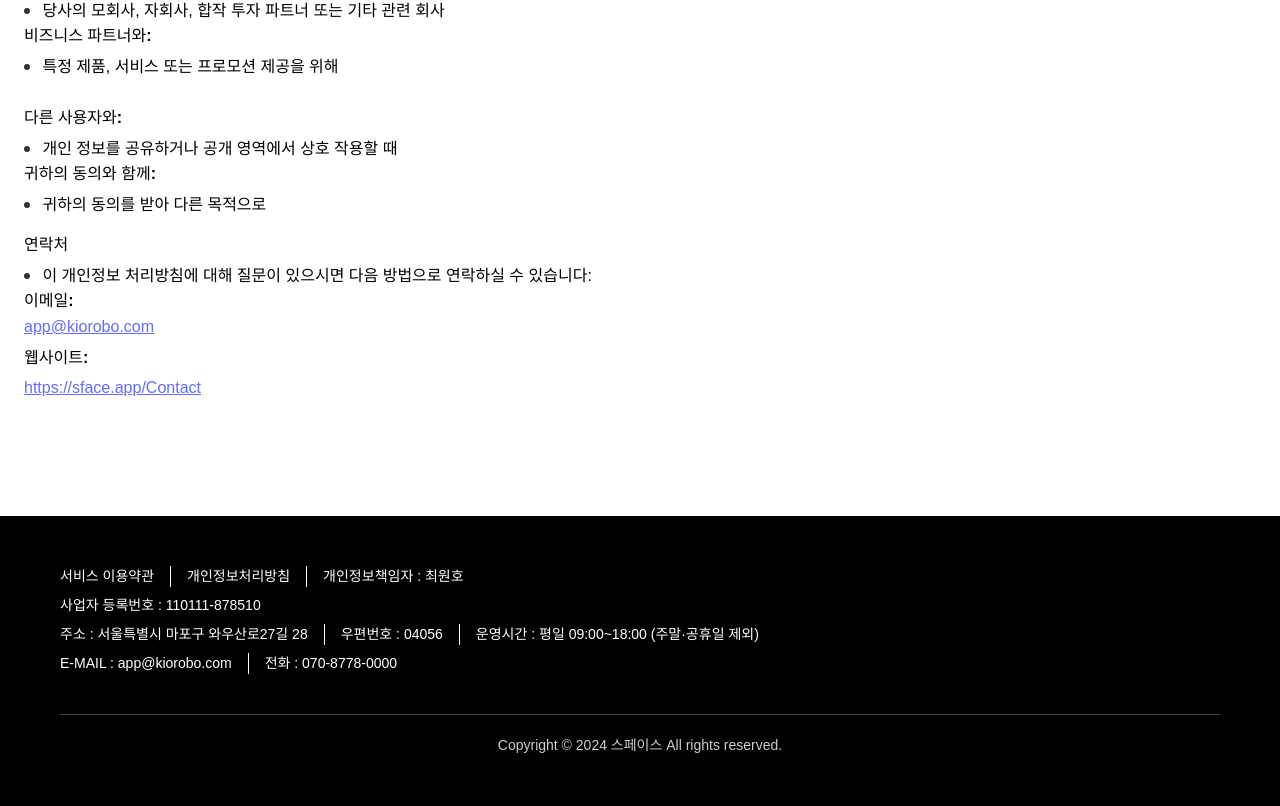
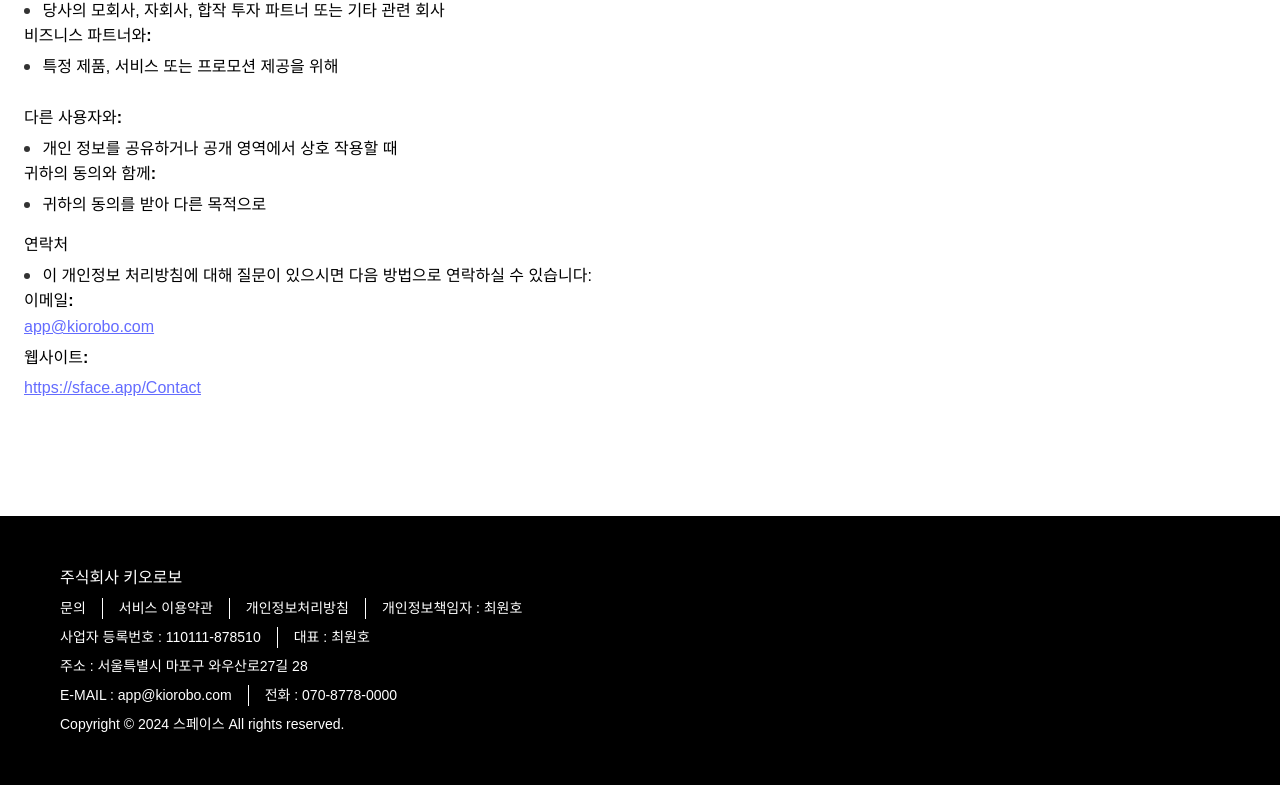
Before and after one commit to Unpackyourdream-Paprika/sface-main-home, a React (Vite) app: page /About in a window 1280 px wide. Shown: the part 2492-3298 px from the top of the page. After the commit the page ends 3277 px from the top, so only its background shows below. Built offline with nearby package versions, Linux system fonts and the light colour scheme; a web font is replaced by a local one.

Commit message:
[Fix] second section

```diff
--- /dev/null
+++ b/src/components/Main/SecondSection.css
@@ -0,0 +1,61 @@
+.second-section {
+  position: relative;
+  width: 100%;
+  height: 100vh;
+  overflow: hidden; /* 동영상이 화면을 넘어가지 않도록 */
+}
+
+.second-section .second-bg-wrapper {
+  position: absolute;
+  top: 0;
+  left: 0;
+  width: 100%;
+  height: 100%;
+}
+
+.second-section .second-bg-wrapper video {
+  position: absolute;
+  top: 50%;
+  left: 50%;
+  transform: translate(-50%, -50%);
+  width: 100vw;
+  height: 100vh;
+  object-fit: cover;
+}
+
+.second-section .second-inner-content {
+  position: relative;
+  width: 100%;
+  height: 100%;
+  z-index: 2;
+  padding: 0px 60px;
+  display: flex;
+  align-items: center;
+  justify-content: center;
+}
+
+.second-section .second-inner-text {
+  color: #fff;
+  text-align: center;
+  font-size: clamp(32px, 4vw, 42px);
+}
+
+@media (max-width: 768px) {
+  .second-section .second-inner-content {
+    padding: 0px 16px;
+  }
+
+  .second-section .second-inner-text {
+    color: #fff;
+    text-align: center;
+    font-size: clamp(22px, 3.8vw, 32px);
+  }
+}
+
+@media (max-width: 480px) {
+  .second-section .second-inner-text {
+    color: #fff;
+    text-align: center;
+    font-size: clamp(16px, 2.8vw, 20px);
+  }
+}
--- /dev/null
+++ b/src/components/Main/SecondSection.tsx
@@ -0,0 +1,25 @@
+import "./SecondSection.css";
+
+export default function SecondSection() {
+  return (
+    <section className="second-section">
+      <div className="second-bg-wrapper">
+        <video
+          src={"/main-top/sface-bg.mp4"}
+          autoPlay
+          loop
+          muted
+          playsInline
+          style={{ width: "100%" }}
+        />
+      </div>
+      <div className="second-inner-content">
+        <h4 className="second-inner-text">
+          하지만, 우리가 기록하는 순간들은 사라지지 않아요. <br />
+          누군가의 기억 속에서, 그리고 이곳에서,
+          <br /> 아티스트의 이야기는 계속 이어져요.
+        </h4>
+      </div>
+    </section>
+  );
+}
--- a/src/components/layout/LayoutFooter.css
+++ b/src/components/layout/LayoutFooter.css
@@ -20,12 +20,9 @@
   gap: 8px;
 }
 
-.footer-section {
-}
-
 .footer-section h4 {
-  font-size: 18px;
-  margin-bottom: 15px;
+  font-size: 16px;
+  margin-bottom: 8px;
   color: #fff;
 }
 
@@ -51,6 +48,11 @@
   padding-left: 16px;
 }
 
+.footer-section ul li:nth-child(4) {
+  border-left: 1px solid #fff;
+  padding-left: 16px;
+}
+
 .footer-section ul li a {
   color: #fff;
   text-decoration: none;
@@ -58,6 +60,11 @@
 
 .footer-section ul li a:hover {
   text-decoration: underline;
+}
+
+.footer-section .footer-last-text {
+  margin-top: 8px;
+  font-size: 14px;
 }
 
 .footer-bottom {
@@ -97,6 +104,18 @@
   .footer-bottom {
     width: 100%;
   }
+
+  .footer-section ul li a {
+    font-size: 12px;
+  }
+
+  .footer-section ul li {
+    font-size: 12px;
+  }
+
+  .footer-section .footer-last-text {
+    font-size: 12px;
+  }
 }
 
 @media (max-width: 480px) {
--- a/src/components/layout/LayoutFooter.tsx
+++ b/src/components/layout/LayoutFooter.tsx
@@ -7,23 +7,16 @@ export default function LayoutFooter() {
       <div className="layout-footer-inner">
         {/* 첫 번째 섹션: 서비스 관련 링크 */}
         <div className="footer-section">
+          <h4>주식회사 키오로보</h4>
           <ul>
+            <li>문의</li>
             <li>
               <Link to="terms-of-service">서비스 이용약관</Link>
-              {/* <a
-                href="/space-agree.pdf"
-
-                download="space-agree.pdf"
-              >
-                서비스 이용약관
-              </a> */}
             </li>
             <li>
               <Link to="/about">개인정보처리방침</Link>
             </li>
-            <li>
-              <p>개인정보책임자 : 최원호</p>
-            </li>
+            <li>개인정보책임자 : 최원호</li>
           </ul>
         </div>
 
@@ -31,6 +24,9 @@ export default function LayoutFooter() {
           <ul>
             <li>
               <p>사업자 등록번호 : 110111-878510</p>
+            </li>
+            <li>
+              <p>대표 : 최원호</p>
             </li>
           </ul>
         </div>
@@ -40,12 +36,6 @@ export default function LayoutFooter() {
           <ul>
             <li>
               <p>주소 : 서울특별시 마포구 와우산로27길 28</p>
-            </li>
-            <li>
-              <p>우편번호 : 04056</p>
-            </li>
-            <li>
-              <p>운영시간 : 평일 09:00~18:00 (주말·공휴일 제외)</p>
             </li>
           </ul>
         </div>
@@ -60,13 +50,14 @@ export default function LayoutFooter() {
               <p>전화 : 070-8778-0000</p>
             </li>
           </ul>
+
+          <p className="footer-last-text">
+            Copyright &copy; 2024 스페이스 All rights reserved.
+          </p>
         </div>
       </div>
 
       {/* 푸터 하단 */}
-      <div className="footer-bottom">
-        <p>Copyright &copy; 2024 스페이스 All rights reserved.</p>
-      </div>
     </footer>
   );
 }
--- a/src/components/page/Home.css
+++ b/src/components/page/Home.css
@@ -11,7 +11,7 @@
 .main-section .main-top-section {
   width: 100%;
   height: 100vh;
-  max-height: 900px;
+  max-height: 920px;
   background-image: url("/public/top-bg/bg.jpg");
   background-size: cover;
   background-position: center;
--- a/src/components/page/Home.tsx
+++ b/src/components/page/Home.tsx
@@ -3,6 +3,7 @@ import { gsap } from "gsap";
 import { ScrollTrigger } from "gsap/ScrollTrigger";
 import { useEffect, useRef } from "react";
 import { useHeaderStateStore } from "../../store/useHeaderStore";
+import SecondSection from "../Main/SecondSection";
 
 // 플러그인 등록
 gsap.registerPlugin(ScrollTrigger);
@@ -175,6 +176,7 @@ export default function Home() {
           </div>
         </div>
       </div>
+      <SecondSection />
 
       <div className="main-three-content-wrap" ref={topWrapRef}>
         <div className="main-three-inner">
```
Also changed, not shown: 1 other file (tests, documents, lock files or other folders).
